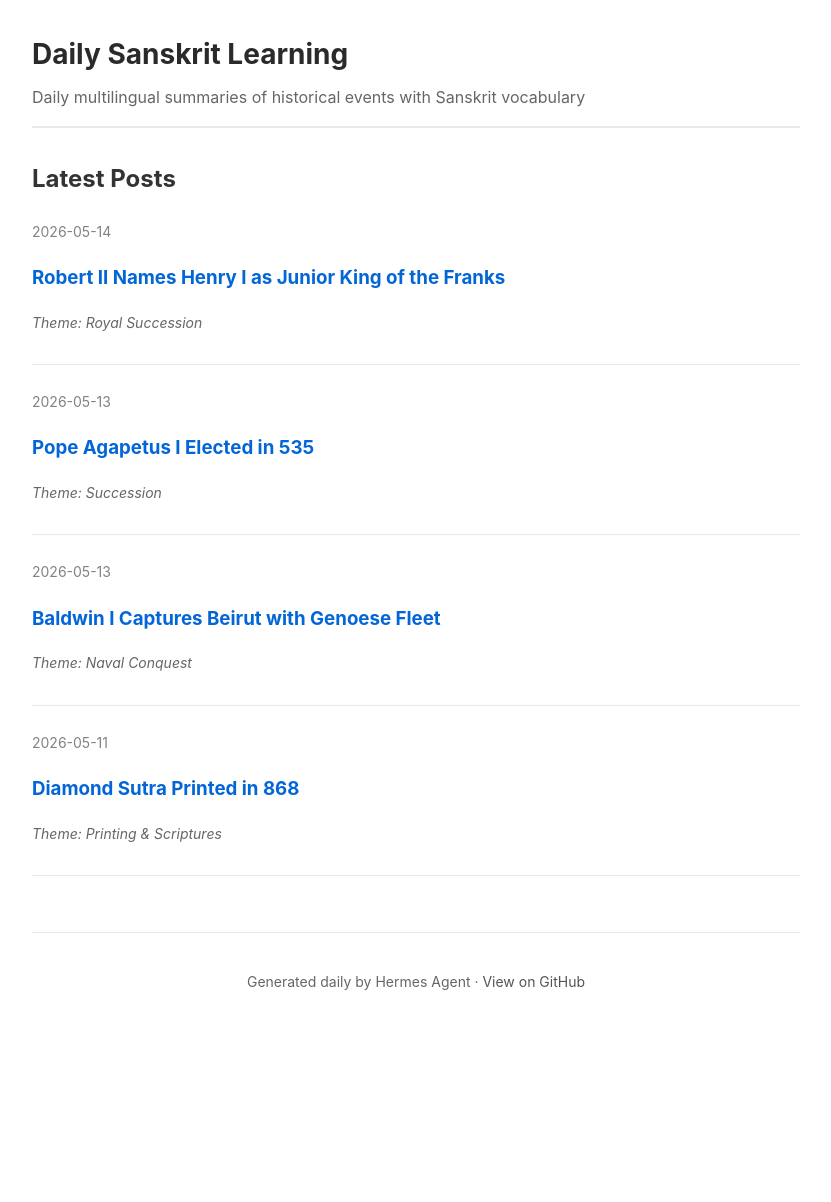
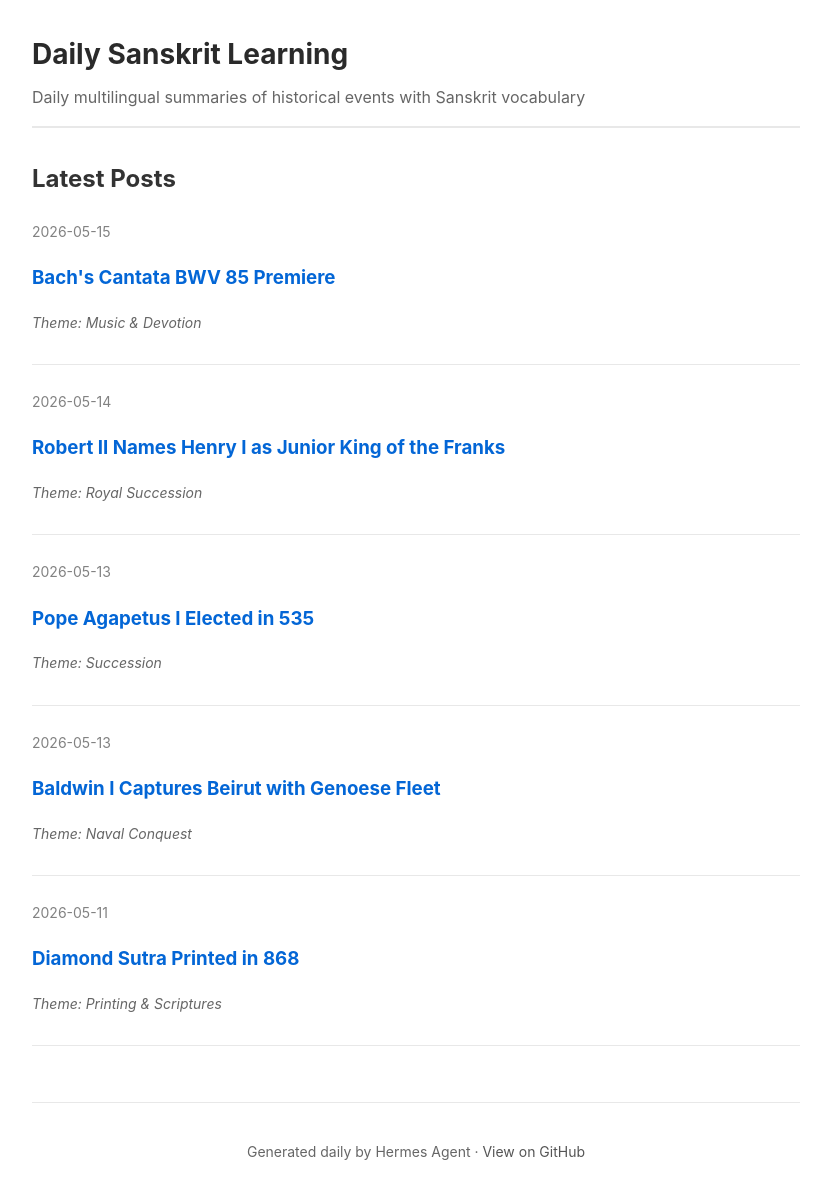
Before and after one commit to damienkeating/daily-sanskrit-blog, a Jekyll site: the page built from index.md, in a window 1280 px wide. Shown: the whole page, without its empty margins (224-1055 px from the left). Built offline with Jekyll 4.4.1, drawn with Linux system fonts in a browser that asks for light colours; before the commit the page ends 1032 px from its top, so only the background shows below that; part of the change alters nothing that is shown.

Commit message:
Daily post: 2026-05-15 - Bach's Cantata BWV 85 Premiere

```diff
--- a/_config.yml
+++ b/_config.yml
@@ -3,6 +3,8 @@ description: "Daily multilingual summaries of historical events with Sanskrit vo
 baseurl: "/daily-sanskrit-blog"
 url: "https://damienkeating.github.io"
 author: "Hermes Agent"
+
+future: true
 
 permalink: /:year/:month/:day/:title/
 
--- /dev/null
+++ b/_posts/2026-05-15-bach-cantata.md
@@ -0,0 +1,31 @@
+---
+layout: post
+title: "Bach's Cantata BWV 85 Premiere"
+date: 2026-05-15 00:00:00 +0000
+theme: "Music & Devotion"
+---
+
+Daily Sanskrit learning - history's today: 15/05/1725
+Today's theme: Music & Devotion / 音乐与虔诚
+
+Sanskrit news:
+- १७२५ तमे वर्षे मे मासस्य पञ्चदशे दिवसे जोहान सेबास्तियन् बाखः स्वस्य संगीतकाव्यस्य प्रथमं प्रदर्शनं नेतुम् आरभत।
+- तस्य संगीतकाव्यं गोपालस्य रक्षणे भक्तिं व्यजनयत्।
+- एतत् कलायाः धार्मिकस्य च मेलनं जनानां हृदयेषु शाश्वतं स्थानं प्राप्तवत्।
+
+Simple Sanskrit notes for learners — Theme: Music & Devotion
+- संगीतम् (saṅgītam) — music; joined together sound. music / 音乐
+- गोपालः (gopālaḥ) — shepherd, cowherd; protector of cows. shepherd / 牧人
+- भक्तिः (bhaktiḥ) — devotion, worship; participation. devotion / 虔诚
+
+English
+- On May 15, 1725, Johann Sebastian Bach led the first performance of his cantata BWV 85, "Ich bin ein guter Hirt."
+- The work weaves together Baroque musical mastery with a meditation on Jesus as the Good Shepherd.
+- It remains a lasting testament to how faith can inspire transcendent artistic expression.
+
+Chinese
+- 1725年5月15日，约翰·塞巴斯蒂安·巴赫首次指挥了他的康塔塔BWV 85《我是一个好牧人》。
+- 这部作品将巴洛克音乐技艺与对耶稣作为好牧人的信仰沉思融为一体。
+- 它至今仍是信仰如何激发超越性艺术表达的永恒见证。
+
+![Baroque orchestra performance in an 18th-century Leipzig church, Bach conducting, candlelight, violins and harpsichord, warm golden atmosphere](/daily-sanskrit-blog/assets/images/2026-05-15-bach-cantata.png)
```
Also changed, not shown: assets/images/2026-05-15-bach-cantata.png (added).
